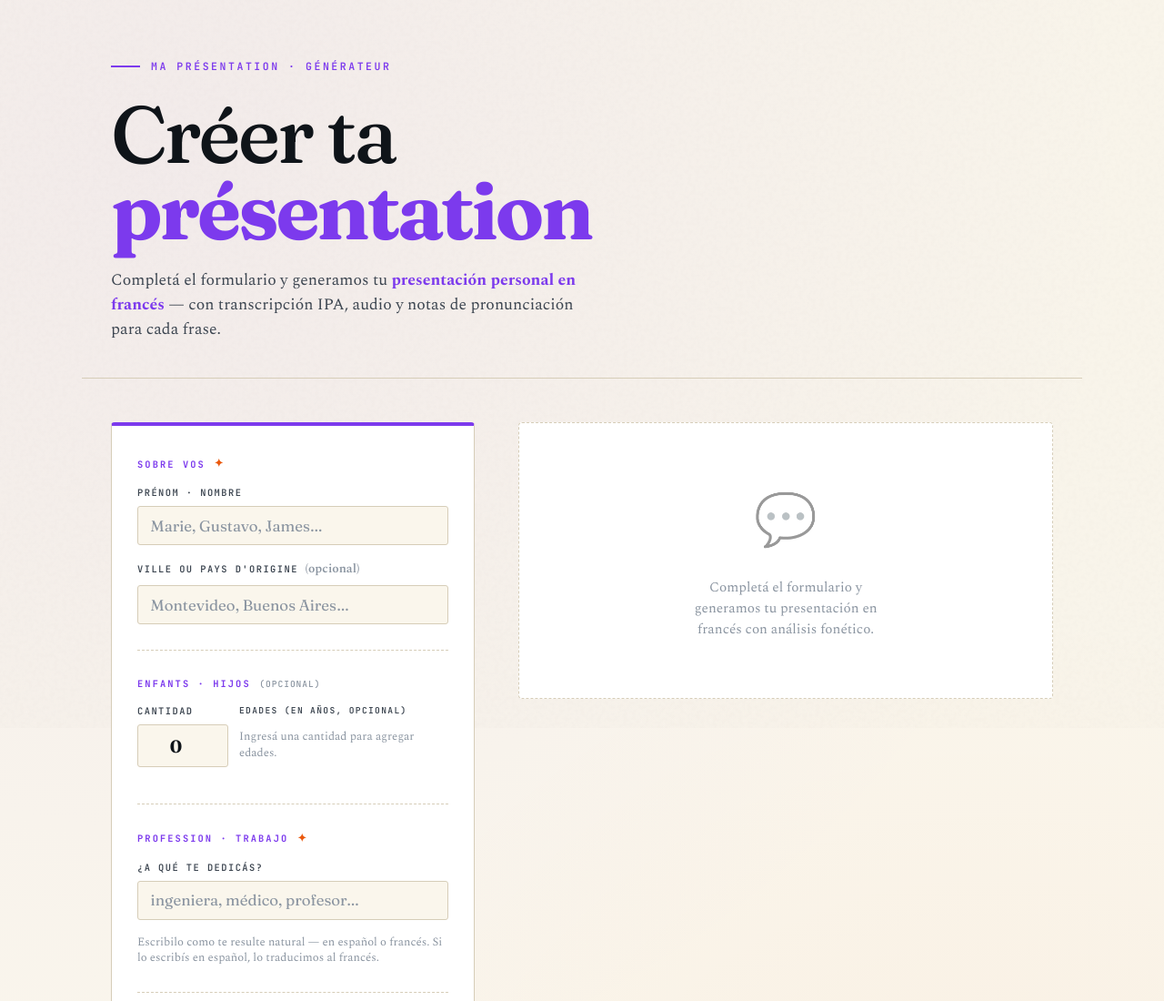
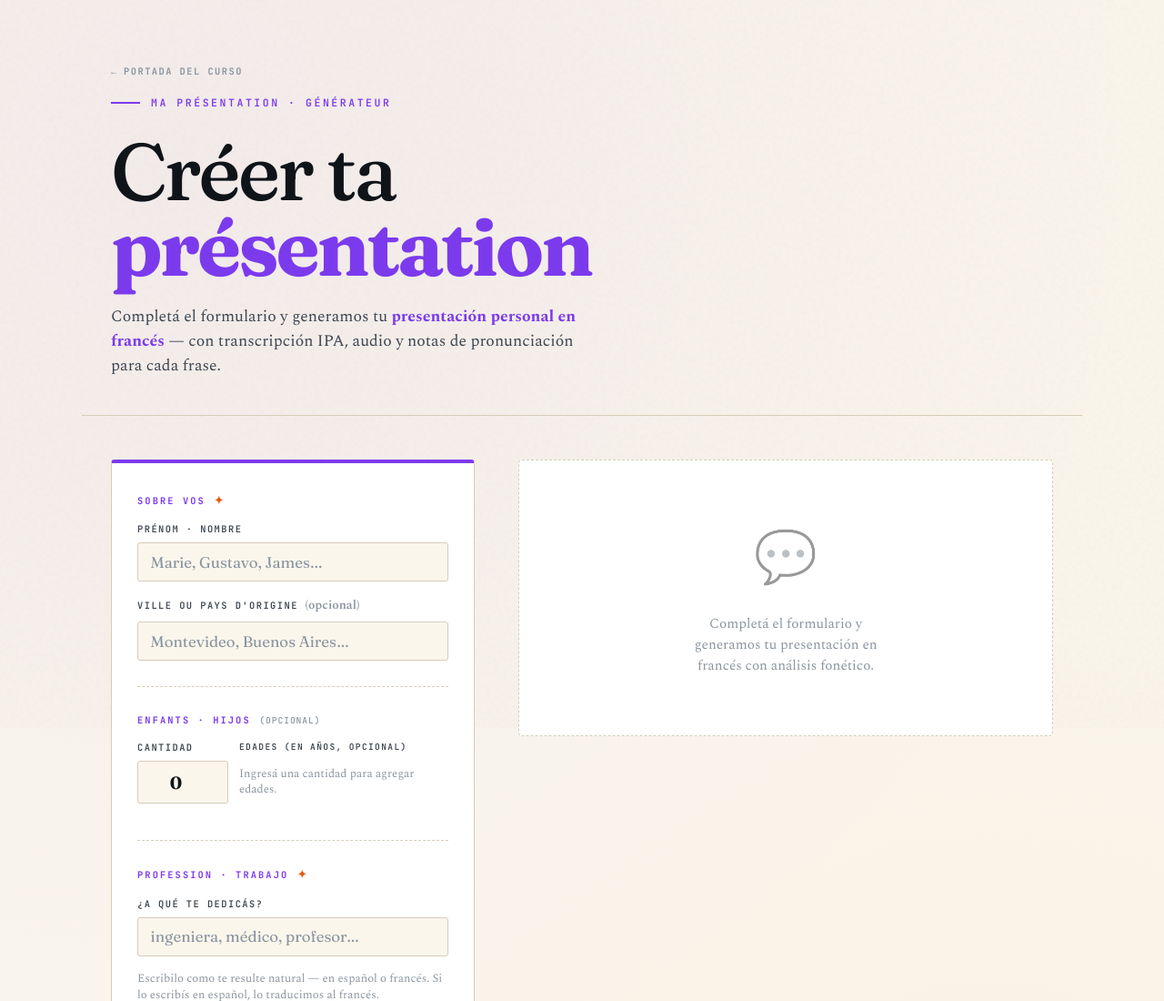
Before and after one commit to gustavomoreirauy/mon-cours-francais, a plain HTML site: page phonetique/presentation.html in a window 1280 px wide. Shown: the top 1100 px of the page at 91% size. Drawn offline with nearby package versions, Linux system fonts and the light colour scheme.

Commit message:
feat: back-to-home link at top AND bottom of every page
Antes cada página tenía uno solo de los dos, según la carpeta:
las 3 de fonética (analyzer, presentation, recognizer) lo tenían
solo en el pie, y las otras 10 solo arriba. En páginas largas eso
obligaba a scrollear hasta la otra punta para volver.

Ahora las 13 páginas tienen ambos:
- arriba: "Portada del curso" en el hero de las 3 de fonética
  (las demás ya tenían "← Accueil" en la barra sticky)
- abajo: "Portada del curso" en el footer de las otras 10
  (las 3 de fonética ya lo tenían)

Cambio puramente aditivo: no se renombró ni se re-estiló ningún
link existente. Se respetó la convención de cada carpeta para la
flecha — gramática la lleva en el texto ("← Accueil"), fonética la
pone con ::before — porque unificarla en shared.css habría dado
doble flecha en las 10 páginas que ya la tienen en el texto.

El estilo del link del pie ya existía en shared.css (footer
.back-link), así que solo se agregó el margen superior local.

Verificado en navegador en las 13: ambos links presentes, visibles,
con el href a la profundidad correcta (../ o ../../), una sola
flecha cada uno, y el clic aterrizando en la portada.

Co-Authored-By: Claude Opus 5 <noreply@anthropic.com>

```diff
--- a/phonetique/presentation.html
+++ b/phonetique/presentation.html
@@ -698,11 +698,30 @@
     main { padding: 2rem 1.25rem; }
     .pres-hero { padding: 2rem 1.5rem; }
   }
-</style>
+
+    /* ── Volver a la portada (arriba) ───────── */
+    header.hero .nav-back {
+      font-family: var(--mono);
+      font-size: 0.65rem;
+      letter-spacing: 0.14em;
+      text-transform: uppercase;
+      font-weight: 700;
+      color: var(--ink-faint);
+      text-decoration: none;
+      display: inline-flex;
+      align-items: center;
+      gap: 0.4rem;
+      margin-bottom: 1.1rem;
+      transition: color .2s, gap .2s;
+    }
+    header.hero .nav-back::before { content: "←"; }
+    header.hero .nav-back:hover { color: var(--page-accent); gap: 0.7rem; }
+  </style>
 </head>
 <body>
 
 <header class="hero">
+  <a href="../index.html" class="nav-back">Portada del curso</a>
   <div class="kicker">Ma présentation · Générateur</div>
   <h1 class="title">
     Créer ta<br>
```
Also changed, not shown: grammaire/01-etre.html (+4 -0 lines), grammaire/02-avoir.html (+4 -0 lines), grammaire/03-pronoms.html (+4 -0 lines), grammaire/04-un-une-des.html (+4 -0 lines), grammaire/05-le-la-les.html (+4 -0 lines), grammaire/06-la-negation.html (+4 -0 lines), phonetique/analyzer.html (+19 -1 lines), phonetique/cheatsheet.html (+4 -0 lines), phonetique/recognizer.html (+19 -1 lines), ressources/situations/le-week-end.html (+4 -0 lines), ressources/situations/petit-dejeuner.html (+4 -0 lines), ressources/vocabulaire/0-lexique.html (+4 -0 lines).
